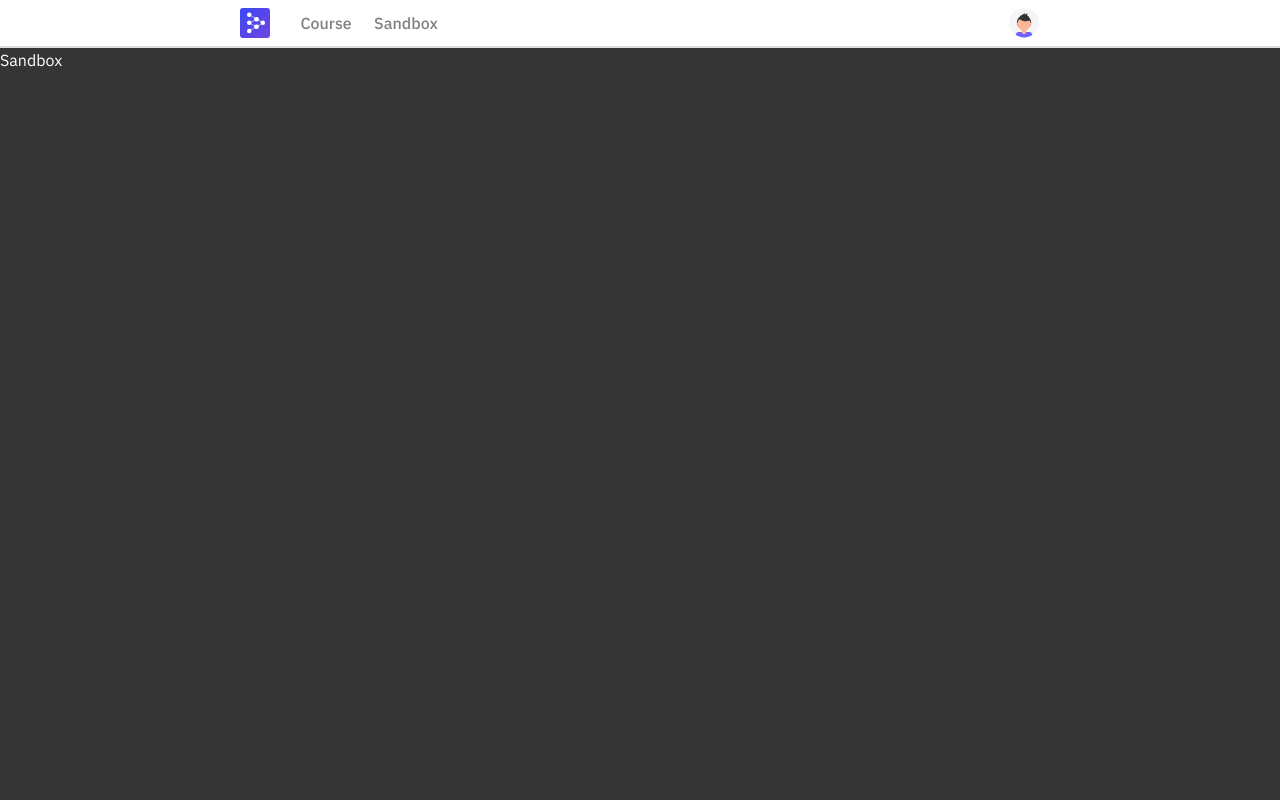
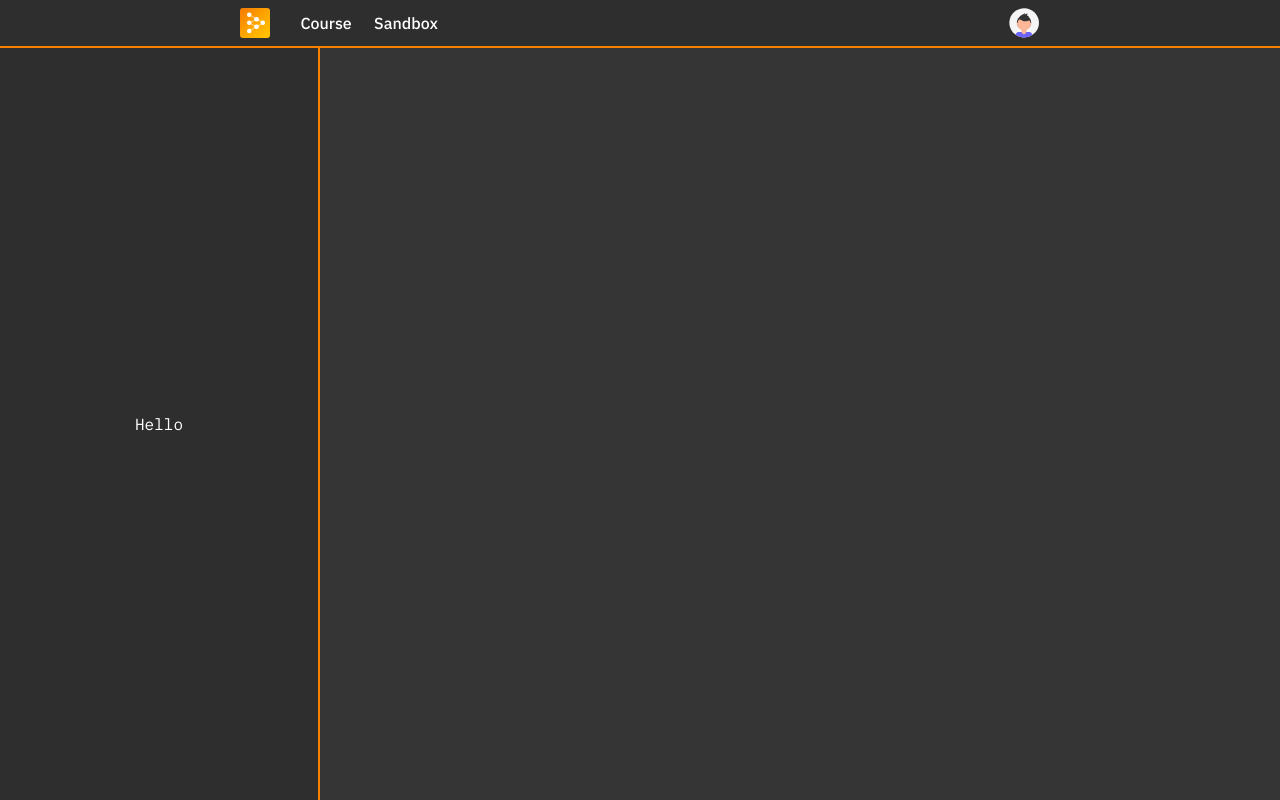
Before and after one commit to zerefwayne/learn.ai, a Vue app in the folder learnai-web/: page /#/sandbox in a window 1280 px wide. Built offline with nearby package versions, Linux system fonts and the light colour scheme.

Commit message:
(web-app): Creates canvas and adds monospace

```diff
--- a/learnai-web/src/components/Header.vue
+++ b/learnai-web/src/components/Header.vue
@@ -48,10 +48,12 @@ export default {
       is_course: true
     };
   },
+  mounted() {
+    this.is_course = this.$route.name === "Course";
+  },
   watch: {
     $route(to) {
       this.is_course = to.name === "Course";
-      console.log(this.is_course);
     }
   }
 };
--- a/learnai-web/src/views/Sandbox.vue
+++ b/learnai-web/src/views/Sandbox.vue
@@ -1,22 +1,72 @@
 <template>
   <div class="app-sandbox">
-    Sandbox
+    <div class="option-pane">
+      Hello
+    </div>
+    <div class="canvas-pane">
+      <canvas id="sandbox-canvas" ref="sandboxcanvas"></canvas>
+    </div>
   </div>
 </template>
 
 <script>
 export default {
-  name: "Sandbox"
+  name: "Sandbox",
+  data() {
+    return {
+      // By creating the provider in the data property, it becomes reactive,
+      // so child components will update when `context` changes.
+      provider: {
+        // This is the CanvasRenderingContext that children will draw to.
+        context: null
+      }
+    };
+  },
+  provide() {
+    return {
+      provider: this.provider
+    };
+  },
+  mounted() {
+    this.provider.context = this.$refs["sandboxcanvas"].getContext("2d");
+
+    this.$refs["sandboxcanvas"].width = this.$refs["sandboxcanvas"].parentElement.clientWidth / 2;
+    this.$refs["sandboxcanvas"].height = this.$refs["sandboxcanvas"].parentElement.clientHeight / 2;
+    this.$refs["sandboxcanvas"].fillstyle = "white";
+
+  }
 };
 </script>
 
 <style lang="scss" scoped>
+.app-sandbox {
+  background-color: #353535;
+  height: 94vh;
+  width: 100%;
+  color: white;
 
-    .app-sandbox {
-        background-color: #353535;
-        height: 94vh;
-        width: 100%;
-        color: white;
-    }
+  display: flex;
+
+  .option-pane {
+    flex: 0 0 25%;
+    background-color: #2e2e2e;
+    border-right: 2px solid #f68000;
+    z-index: 2;
+    display: flex;
+    justify-content: center;
+    align-items: center;
+
+    font-family: "IBM Plex Mono", "IBM Plex Sans", monospace;
+  }
+
+  .canvas-pane {
+    flex: 1;
+    display: flex;
+    justify-content: center;
+    align-items: center;
+
+    position: relative;
+  }
+}
 
 </style>
```
